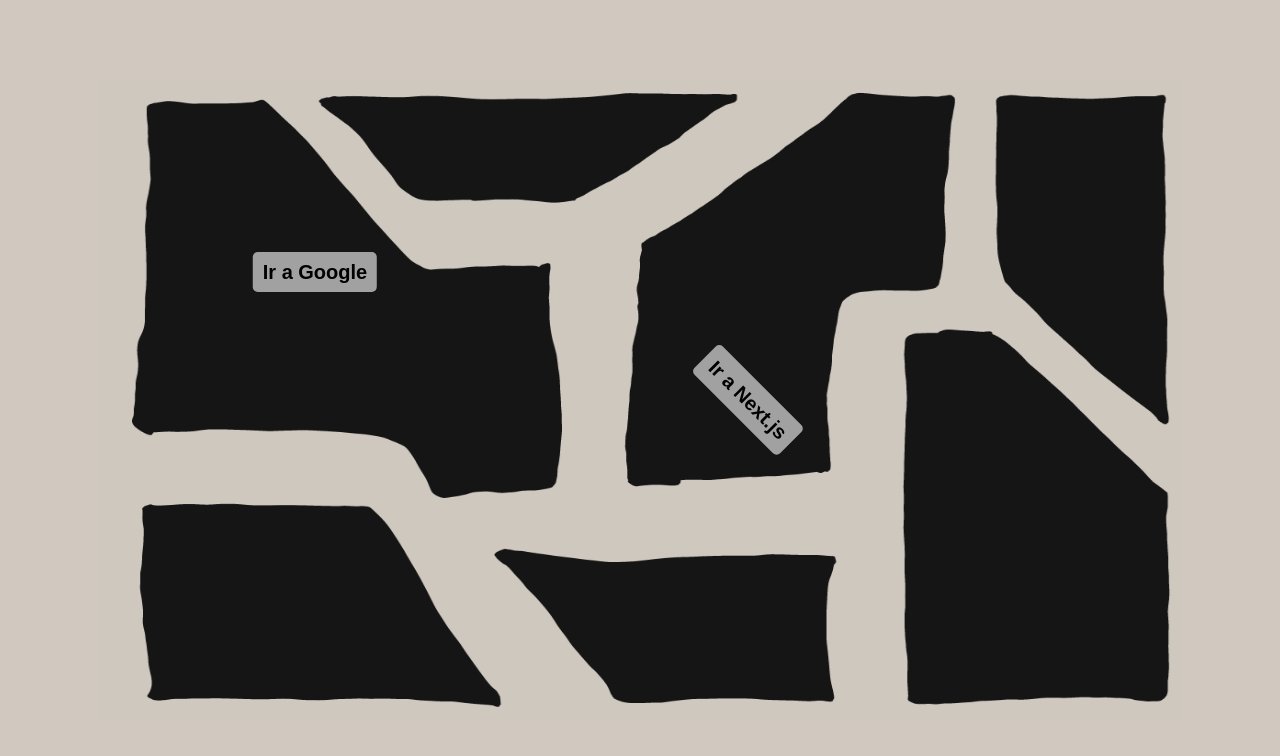
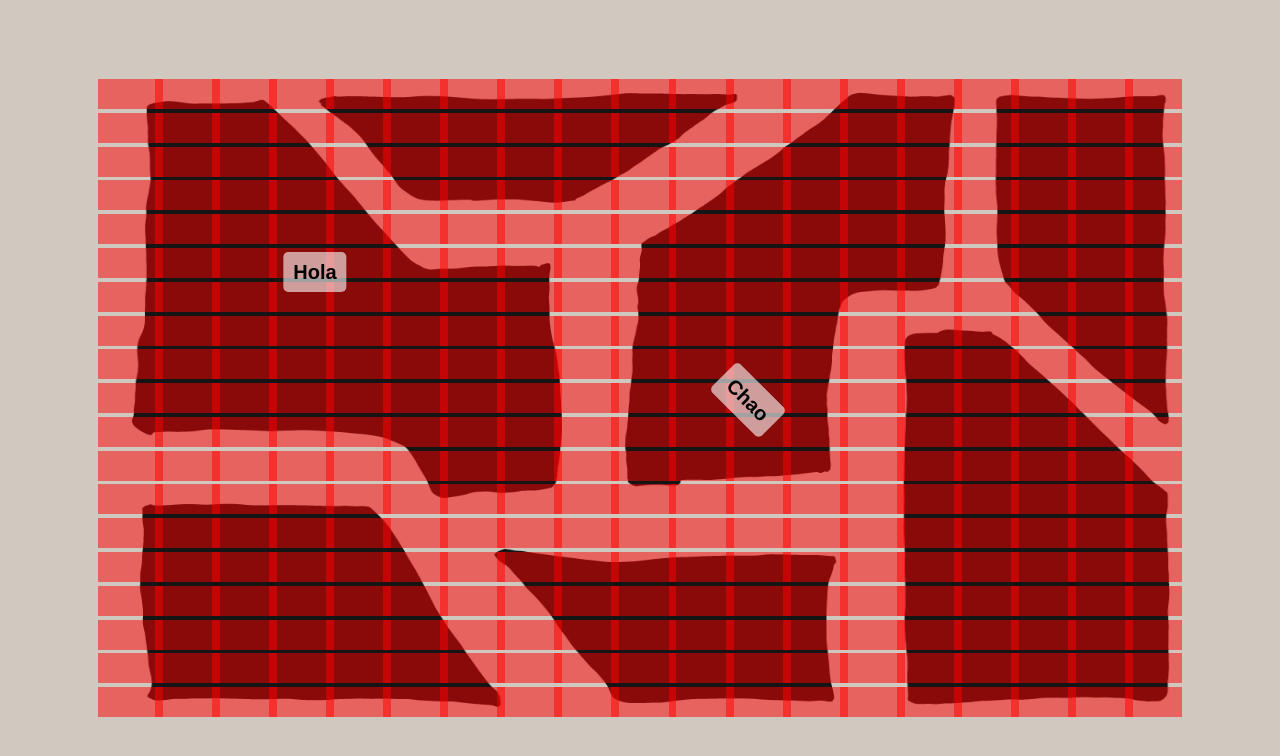
Before and after one commit to g-guevara/mtfa, a Next.js app: page / in a window 1280 px wide. Shown: the top 756 px of the page. Built offline with nearby package versions, Linux system fonts and the light colour scheme.

Commit message:
red rectangles

```diff
--- a/src/app/page.css
+++ b/src/app/page.css
@@ -1,20 +1,20 @@
-/* Contenedor principal: pantalla completa sin scroll */
+/* Contenedor principal */
 .full-screen-container {
   width: 100vw;
   height: 100vh;
   display: flex;
   align-items: center;
   justify-content: center;
-  overflow: hidden; /* Evita el scroll */
+  overflow: hidden;
   background-color: #d1c9bf;
-  padding: 4%; /* Controla el padding globalmente */
+  padding: 4%;
   box-sizing: border-box;
 }
 
-/* Contenedor de la imagen: mantiene centrado y ajusta tamaño */
+/* Contenedor de la imagen */
 .image-wrapper {
   position: relative;
-  width: 92%; /* Controla el tamaño máximo con padding */
+  width: 92%;
   height: 92%;
   display: flex;
   align-items: center;
@@ -22,11 +22,40 @@
   overflow: hidden;
 }
 
-/* Imagen adaptable que se estira si es necesario */
+/* Imagen que se ajusta */
 .image-wrapper .image {
   width: 100%;
   height: 100%;
-  object-fit: fill; /* Hace que la imagen se deforme según la pantalla */
+  object-fit: fill;
+}
+
+/* Cuadrícula sobre la imagen */
+.grid-overlay {
+  position: absolute;
+  width: 100%;
+  height: 100%;
+  top: 0;
+  left: 0;
+  pointer-events: none;
+}
+
+/* Botones de la cuadrícula */
+.grid-cell {
+  position: absolute;
+  width: 65px;
+  height: 30px;
+  background-color: transparent;
+  border: none;
+  cursor: pointer;
+  pointer-events: all;
+  transition: background-color 0.1s ease-in-out;
+  background-color: rgba(255, 0, 0, 0.5);
+
+}
+
+/* Efecto al pasar el mouse */
+.grid-cell:hover {
+  background-color: rgba(255, 0, 0, 0.9);
 }
 
 /* Texto posicionado en coordenadas relativas */
--- a/src/app/page.js
+++ b/src/app/page.js
@@ -2,22 +2,27 @@
 
 import Image from "next/image";
 import { useState } from "react";
-import { useRouter } from "next/navigation"; // Importamos el router de Next.js
 import "./page.css";
 
 export default function Home() {
-  const router = useRouter(); // Hook para navegación en Next.js
+  const rows = 20; // Cantidad de filas
+  const cols = 20; // Cantidad de columnas
 
-  // Lista de textos con coordenadas, rotación y URL de destino
+  // Estado con los textos y sus posiciones
   const [texts, setTexts] = useState([
-    { id: 1, x: 20, y: 30, text: "Ir a Google", rotation: 0, url: "https://www.google.com" },
-    { id: 2, x: 60, y: 50, text: "Ir a Next.js", rotation: 45, url: "/about" }, // Página interna de Next.js
+    { id: 1, x: 20, y: 30, text: "Hola", rotation: 0 },
+    { id: 2, x: 60, y: 50, text: "Chao", rotation: 45 },
   ]);
+
+  // Manejar clics en la cuadrícula
+  const handleCellClick = (x, y) => {
+    console.log(`Clic en coordenadas: X=${x}%, Y=${y}%`);
+  };
 
   return (
     <div className="full-screen-container">
-      {/* Contenedor de la imagen */}
       <div className="image-wrapper">
+        {/* Imagen de fondo */}
         <Image
           src="/intro4.png"
           alt="Imagen con cuadrícula"
@@ -28,9 +33,28 @@ export default function Home() {
           unoptimized
         />
 
-        {/* Botones posicionados dinámicamente */}
-        {texts.map(({ id, x, y, text, rotation, url }) => (
-          <button
+        {/* Cuadrícula interactiva con botones más grandes */}
+        <div className="grid-overlay">
+          {Array.from({ length: rows * cols }, (_, index) => {
+            const row = Math.floor(index / cols);
+            const col = index % cols;
+            const x = (col / (cols - 1)) * 100; // Coordenada X en porcentaje
+            const y = (row / (rows - 1)) * 100; // Coordenada Y en porcentaje
+
+            return (
+              <button
+                key={index}
+                className="grid-cell"
+                style={{ left: `${x}%`, top: `${y}%` }}
+                onClick={() => handleCellClick(x, y)}
+              />
+            );
+          })}
+        </div>
+
+        {/* Texto posicionado dinámicamente */}
+        {texts.map(({ id, x, y, text, rotation }) => (
+          <div
             key={id}
             className="text-overlay"
             style={{
@@ -38,16 +62,9 @@ export default function Home() {
               top: `${y}%`,
               transform: `translate(-50%, -50%) rotate(${rotation}deg)`,
             }}
-            onClick={() => {
-              if (url.startsWith("http")) {
-                window.open(url, "_blank"); // Para enlaces externos
-              } else {
-                router.push(url); // Para navegación interna en Next.js
-              }
-            }}
           >
             {text}
-          </button>
+          </div>
         ))}
       </div>
     </div>
```
